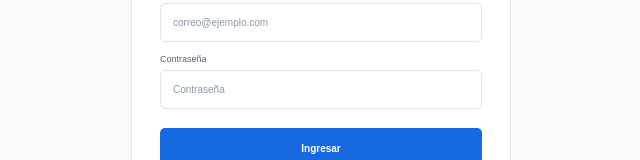
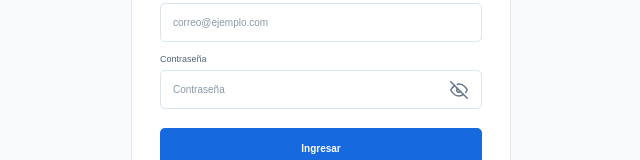
Before and after one commit to Hrid1402/GymSystem, a React (Vite) app in the folder frontend/: page /login in a window 1280 px wide. Shown: the part 363-523 px from the top of the page, without its empty margins (319-959 px from the left). Built offline with nearby package versions, Linux system fonts and the light colour scheme; no server answers.

Commit message:
feat(frontend): ux added

```diff
--- a/frontend/src/components/UserForm.jsx
+++ b/frontend/src/components/UserForm.jsx
@@ -1,5 +1,6 @@
 import { useState } from 'react';
 import { usersApi } from '../api/usersApi';
+import PasswordInput from './common/PasswordInput';
 import '../styles/userForm.css';
 
 /**
@@ -178,28 +179,28 @@
       <div className="form-row">
         <div className="form-group">
           <label htmlFor="password">Contraseña *</label>
-          <input
+          <PasswordInput
             id="password"
             name="password"
-            type="password"
             placeholder="Mínimo 8 caracteres"
             value={formData.password}
             onChange={handleChange}
             className={errors.password ? 'input-error' : ''}
+            autoComplete="new-password"
           />
           {errors.password && <span className="error-text">{errors.password}</span>}
         </div>
 
         <div className="form-group">
           <label htmlFor="confirmPassword">Confirmar Contraseña *</label>
-          <input
+          <PasswordInput
             id="confirmPassword"
             name="confirmPassword"
-            type="password"
             placeholder="Repetir contraseña"
             value={formData.confirmPassword}
             onChange={handleChange}
             className={errors.confirmPassword ? 'input-error' : ''}
+            autoComplete="new-password"
           />
           {errors.confirmPassword && <span className="error-text">{errors.confirmPassword}</span>}
         </div>
--- /dev/null
+++ b/frontend/src/components/common/PasswordInput.jsx
@@ -0,0 +1,77 @@
+import { useState } from 'react';
+
+export default function PasswordInput({
+  id,
+  name,
+  value,
+  onChange,
+  placeholder = 'Contraseña',
+  required = false,
+  disabled = false,
+  className = '',
+  style = {},
+  autoComplete = 'current-password',
+}) {
+  const [showPassword, setShowPassword] = useState(false);
+
+  return (
+    <div className={`password-input-wrapper ${className}`} style={{ position: 'relative', width: '100%', display: 'flex', alignItems: 'center' }}>
+      <input
+        id={id}
+        name={name}
+        type={showPassword ? 'text' : 'password'}
+        value={value}
+        onChange={onChange}
+        placeholder={placeholder}
+        required={required}
+        disabled={disabled}
+        autoComplete={autoComplete}
+        style={{
+          width: '100%',
+          paddingRight: '40px',
+          ...style,
+        }}
+      />
+      <button
+        type="button"
+        tabIndex={-1}
+        onClick={() => setShowPassword((prev) => !prev)}
+        aria-label={showPassword ? 'Ocultar contraseña' : 'Ver contraseña'}
+        title={showPassword ? 'Ocultar contraseña' : 'Ver contraseña'}
+        style={{
+          position: 'absolute',
+          right: '10px',
+          top: '50%',
+          transform: 'translateY(-50%)',
+          background: 'none',
+          border: 'none',
+          padding: '4px',
+          margin: 0,
+          cursor: 'pointer',
+          color: '#64748b',
+          display: 'flex',
+          alignItems: 'center',
+          justifyContent: 'center',
+          transition: 'color 0.15s ease',
+          lineHeight: 1,
+        }}
+        onMouseEnter={(e) => (e.currentTarget.style.color = '#1e293b')}
+        onMouseLeave={(e) => (e.currentTarget.style.color = '#64748b')}
+      >
+        {showPassword ? (
+          /* Contraseña VISIBLE -> Icono de ojo abierto */
+          <svg viewBox="0 0 24 24" width="18" height="18" fill="none" stroke="currentColor" strokeWidth="2" strokeLinecap="round" strokeLinejoin="round">
+            <path d="M1 12s4-8 11-8 11 8 11 8-4 8-11 8-11-8-11-8z"></path>
+            <circle cx="12" cy="12" r="3"></circle>
+          </svg>
+        ) : (
+          /* Contraseña OCULTA -> Icono de ojo tachado / cerrado */
+          <svg viewBox="0 0 24 24" width="18" height="18" fill="none" stroke="currentColor" strokeWidth="2" strokeLinecap="round" strokeLinejoin="round">
+            <path d="M17.94 17.94A10.07 10.07 0 0 1 12 20c-7 0-11-8-11-8a18.45 18.45 0 0 1 5.06-5.94M9.9 4.24A9.12 9.12 0 0 1 12 4c7 0 11 8 11 8a18.5 18.5 0 0 1-2.16 3.19m-6.72-1.07a3 3 0 1 1-4.24-4.24"></path>
+            <line x1="1" y1="1" x2="23" y2="23"></line>
+          </svg>
+        )}
+      </button>
+    </div>
+  );
+}
--- a/frontend/src/pages/Login.jsx
+++ b/frontend/src/pages/Login.jsx
@@ -3,6 +3,7 @@
 import { toast } from 'sonner';
 import { useAuth } from '../context/AuthContext';
 import { PATHS } from '../routes/paths';
+import PasswordInput from '../components/common/PasswordInput';
 import '../styles/login.css';
 
 function Login() {
@@ -121,9 +122,8 @@
           {/* Contraseña */}
           <div className="input-group">
             <label htmlFor="password">Contraseña</label>
-            <input
+            <PasswordInput
               id="password"
-              type="password"
               placeholder="Contraseña"
               value={password}
               onChange={handlePasswordChange}
--- a/frontend/src/pages/Profile.jsx
+++ b/frontend/src/pages/Profile.jsx
@@ -5,6 +5,7 @@
 import { usersApi } from '../api/usersApi';
 import { PATHS } from '../routes/paths';
 import UserDropdown from '../components/common/UserDropdown';
+import PasswordInput from '../components/common/PasswordInput';
 import '../styles/profile.css';
 
 export default function Profile() {
@@ -312,12 +313,12 @@
                   <div className="subform-vertical">
                     <div className="profile-field">
                       <label>Contraseña Actual * (para verificar tu identidad)</label>
-                      <input
-                        type="password"
+                      <PasswordInput
                         value={emailData.current_password}
                         onChange={(e) => setEmailData({ ...emailData, current_password: e.target.value })}
                         placeholder="Ingresa tu contraseña actual"
                         required
+                        autoComplete="current-password"
                       />
                     </div>
                     <div className="profile-field">
@@ -373,32 +374,32 @@
                   <div className="subform-vertical">
                     <div className="profile-field">
                       <label>Contraseña Actual *</label>
-                      <input
-                        type="password"
+                      <PasswordInput
                         value={passwordData.current_password}
                         onChange={(e) => setPasswordData({ ...passwordData, current_password: e.target.value })}
                         placeholder="Ingresa tu contraseña actual"
                         required
+                        autoComplete="current-password"
                       />
                     </div>
                     <div className="profile-field">
                       <label>Nueva Contraseña * (mínimo 8 caracteres)</label>
-                      <input
-                        type="password"
+                      <PasswordInput
                         value={passwordData.new_password}
                         onChange={(e) => setPasswordData({ ...passwordData, new_password: e.target.value })}
                         placeholder="Ingresa tu nueva contraseña"
                         required
+                        autoComplete="new-password"
                       />
                     </div>
                     <div className="profile-field">
                       <label>Confirmar Nueva Contraseña *</label>
-                      <input
-                        type="password"
+                      <PasswordInput
                         value={passwordData.confirm_password}
                         onChange={(e) => setPasswordData({ ...passwordData, confirm_password: e.target.value })}
                         placeholder="Repite tu nueva contraseña"
                         required
+                        autoComplete="new-password"
                       />
                     </div>
                   </div>
--- a/frontend/src/pages/Register.jsx
+++ b/frontend/src/pages/Register.jsx
@@ -1,6 +1,7 @@
 import { useState } from "react";
 import { Link, useNavigate } from "react-router-dom";
 import { authApi } from "../api/authApi";
+import PasswordInput from "../components/common/PasswordInput";
 import "../styles/register.css";
 
 function Register() {
@@ -169,26 +170,28 @@
           {/* Contraseña */}
           <div className="register-input-group">
             <label htmlFor="password">Contraseña *</label>
-            <input
+            <PasswordInput
               id="password"
-              type="password"
+              name="password"
               placeholder="Mínimo 8 caracteres"
               value={formData.password}
               onChange={handleChange}
               required
+              autoComplete="new-password"
             />
           </div>
 
           {/* Confirmación de contraseña */}
           <div className="register-input-group">
             <label htmlFor="confirmPassword">Confirmar contraseña *</label>
-            <input
+            <PasswordInput
               id="confirmPassword"
-              type="password"
+              name="confirmPassword"
               placeholder="Repetir contraseña"
               value={formData.confirmPassword}
               onChange={handleChange}
               required
+              autoComplete="new-password"
             />
           </div>
 
--- a/frontend/src/styles/memberships.css
+++ b/frontend/src/styles/memberships.css
@@ -93,11 +93,11 @@
 .client-tab-btn {
   padding: 0.625rem 1.25rem;
   border-radius: 8px;
-  border: none;
+  border: 1px solid transparent;
   background: transparent;
   color: #64748b;
   font-size: 0.9375rem;
-  font-weight: 600;
+  font-weight: 500;
   cursor: pointer;
   transition: all 0.15s ease;
 }
@@ -108,8 +108,11 @@
 }
 
 .client-tab-btn.active {
-  color: #2563eb;
-  background-color: #eff6ff;
+  color: #0f172a;
+  background-color: #ffffff;
+  border-color: #e2e8f0;
+  box-shadow: 0 1px 2px rgba(0, 0, 0, 0.05);
+  font-weight: 600;
 }
 
 /* Banner de confirmación en progreso tras volver de Mercado Pago */
--- a/frontend/src/styles/users.css
+++ b/frontend/src/styles/users.css
@@ -71,7 +71,7 @@
   font-weight: 500;
   border-radius: 8px;
   transition: all 0.15s ease;
-  background: transparent;
+  background: transparent !important;
   border: none;
   width: 100%;
   cursor: pointer;
@@ -80,16 +80,22 @@
 .nav-item svg {
   width: 18px;
   height: 18px;
+  color: inherit;
 }
 
 .nav-item:hover {
-  background-color: rgba(255, 255, 255, 0.06);
+  background-color: rgba(255, 255, 255, 0.08) !important;
   color: #f8fafc;
 }
 
 .nav-item.active {
-  background-color: rgba(255, 255, 255, 0.12);
-  color: #ffffff;
+  background-color: rgba(255, 255, 255, 0.16) !important;
+  color: #ffffff !important;
+  font-weight: 600;
+}
+
+.nav-item.active svg {
+  color: #ffffff !important;
 }
 
 .sidebar-footer {
```
